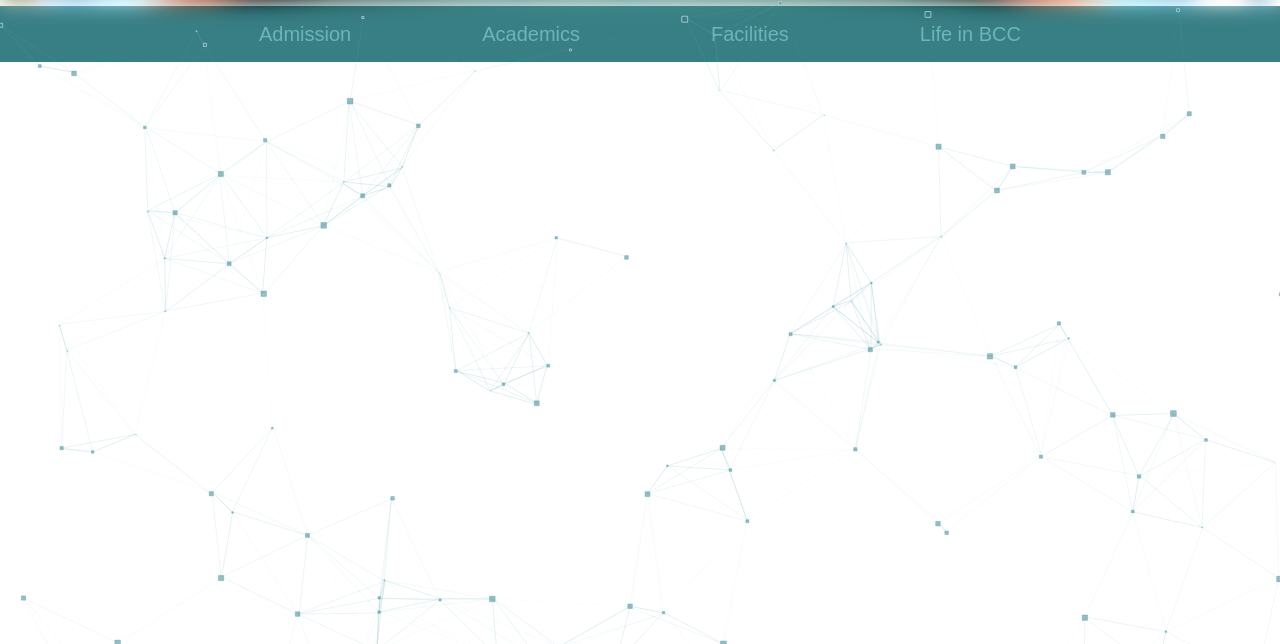
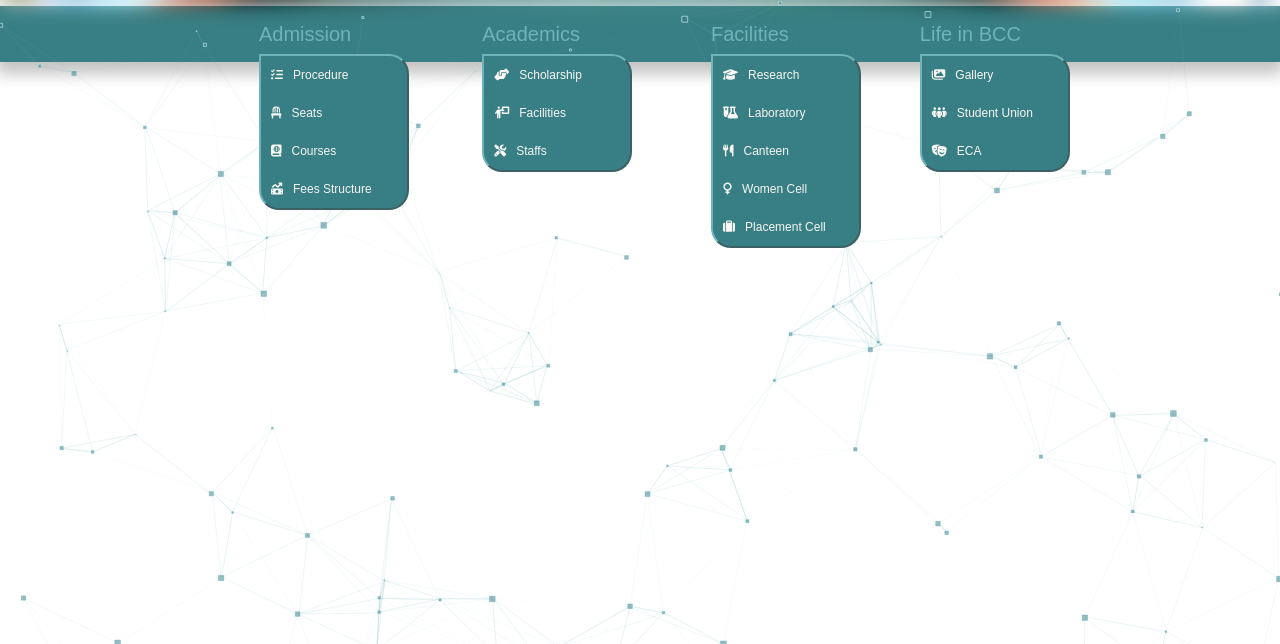
Before and after one commit to RamzziSudip/BCC-College-webste, a website: page docs/index.html in a window 1280 px wide. Shown: the part 156-800 px from the top of the page. Drawn offline with nearby package versions, Linux system fonts and the light colour scheme; a web font is replaced by a local one.

Commit message:
update build code
this code is for gh-pages

```diff
--- a/docs/css/components/nav.css
+++ b/docs/css/components/nav.css
@@ -1,5 +1,6 @@
 nav {
   background-color: var(--deep-green);
+  box-shadow: 0px 8px 15px 4px rgba(0, 0, 0, 0.24);
   height: 7vh;
   margin-top: 0.125rem;
 }
@@ -33,3 +34,25 @@ nav .nav-links a:hover:before {
   transform: scale(1);
   opacity: 1;
 }
+
+.nav__menus {
+  margin-block: 0.3125rem;
+  padding: 0;
+  position: absolute;
+  width: 150px;
+  font-size: 12px;
+  border: 0.125rem outset var(--pale-green);
+  border-radius: 0px 20px 20px 20px;
+  background: var(--deep-green);
+}
+.nav__menus li {
+  padding-block: 0.625rem;
+  display: block;
+  color: var(--cream-white);
+}
+.nav__menus li i {
+  padding-inline: 0.625rem;
+}
+.nav__menus li:hover {
+  background: var(--pale-green);
+}
--- a/docs/css/style.css
+++ b/docs/css/style.css
@@ -192,6 +192,7 @@ header #text-box #icon_footer {
 
 nav {
   background-color: var(--deep-green);
+  box-shadow: 0px 8px 15px 4px rgba(0, 0, 0, 0.24);
   height: 7vh;
   margin-top: 0.125rem;
 }
@@ -225,3 +226,25 @@ nav .nav-links a:hover:before {
   transform: scale(1);
   opacity: 1;
 }
+
+.nav__menus {
+  margin-block: 0.3125rem;
+  padding: 0;
+  position: absolute;
+  width: 150px;
+  font-size: 12px;
+  border: 0.125rem outset var(--pale-green);
+  border-radius: 0px 20px 20px 20px;
+  background: var(--deep-green);
+}
+.nav__menus li {
+  padding-block: 0.625rem;
+  display: block;
+  color: var(--cream-white);
+}
+.nav__menus li i {
+  padding-inline: 0.625rem;
+}
+.nav__menus li:hover {
+  background: var(--pale-green);
+}
--- a/docs/index.html
+++ b/docs/index.html
@@ -14,6 +14,7 @@
     <link rel="shortcut icon" href="assets/images/favicon.ico" type="image/x-icon">
     <link rel="stylesheet" href="css/style.css">
     <script defer src="js/script.js"></script>
+    <script src="https://kit.fontawesome.com/9f8178a40f.js" crossorigin="anonymous"></script>
 
     <title>BCC, Rishra</title>
 </head>
@@ -36,10 +37,38 @@
             <div class="line"></div>
         </div>
         <div class="nav-links">
-            <a href="#" alt="Admission">Admission</a>
-            <a href="#" alt="Academics">Academics</a>
-            <a href="#" alt="Facilities">Facilities</a>
-            <a href="#" alt="Life in BCC">Life in BCC</a </div>
+            <a href="#" alt="Admission">Admission
+                <ul class="nav__menus">
+                    <li><i class="fa-solid fa-list-check"></i><span title="Rules and Procedure">Procedure</span></li>
+                    <li><i class="fa-solid fa-chair"></i><span>Seats</span></li>
+                    <li><i class="fa-solid fa-book-atlas"></i><span>Courses</span></li>
+                    <li><i class="fa-solid fa-money-bill-trend-up"></i><span>Fees Structure</span></li>
+                </ul>
+            </a>
+            <a href="#" alt="Academics">Academics
+                <ul class="nav__menus">
+                    <li><i class="fa-solid fa-handshake-angle"></i><span>Scholarship</span></li>
+                    <li><i class="fa-solid fa-person-chalkboard"></i><span>Facilities</span></li>
+                    <li><i class="fa-solid fa-screwdriver-wrench"></i><span>Staffs</span></li>
+                </ul>
+            </a>
+            <a href="#" alt="Facilities">Facilities
+                <ul class="nav__menus">
+                    <li><i class="fa-solid fa-graduation-cap"></i><span>Research</span></li>
+                    <li><i class="fa-solid fa-flask-vial"></i><span>Laboratory</span></li>
+                    <li><i class="fa-solid fa-utensils"></i><span>Canteen</span></li>
+                    <li><i class="fa-solid fa-venus"></i><span>Women Cell</span></li>
+                    <li><i class="fa-solid fa-suitcase"></i><span>Placement Cell</span></li>
+                </ul>
+            </a>
+            <a href="#" alt="Life in BCC">Life in BCC
+                <ul class="nav__menus">
+                    <li><i class="fa-solid fa-images"></i><span>Gallery</span></li>
+                    <li><i class="fa-solid fa-people-group"></i><span>Student Union</span></li>
+                    <li><i class="fa-solid fa-masks-theater"></i><span title="Extra Curricular Activity">ECA</span></li>
+                </ul>
+            </a>
+        </div>
     </nav>
 
     <div id="particles-js"></div>
```
